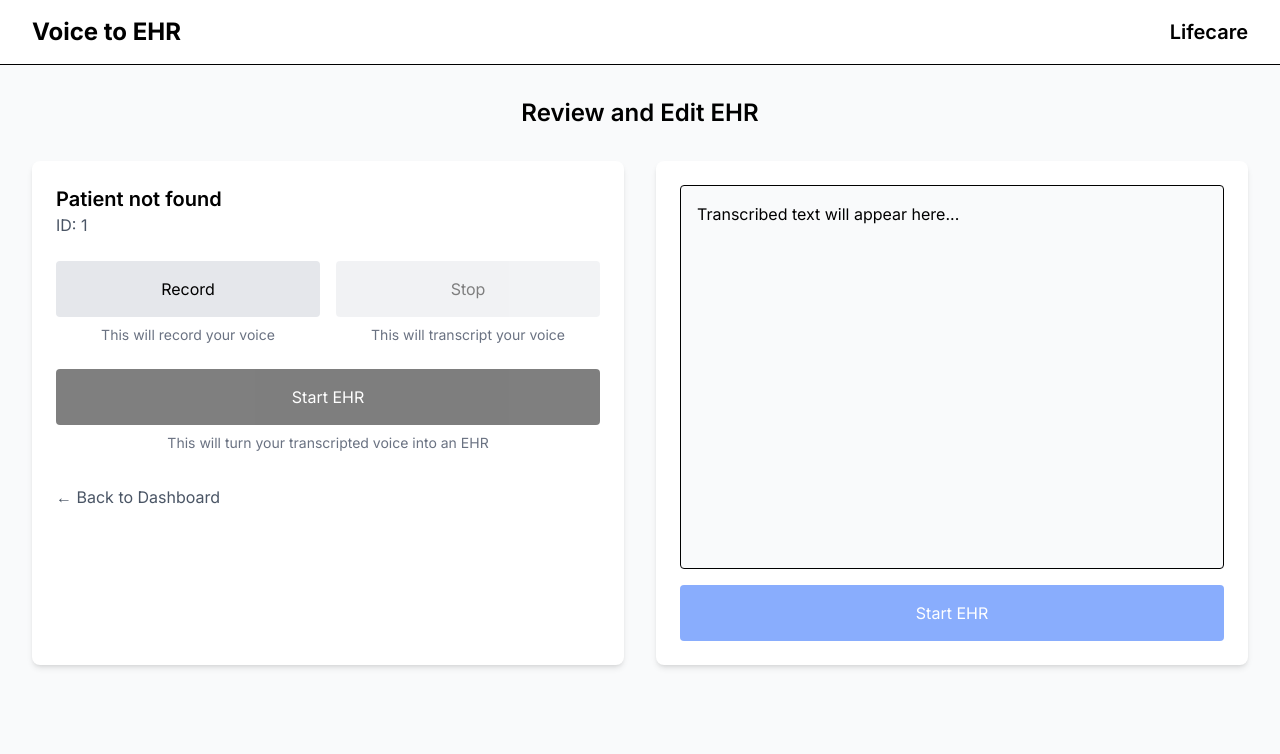
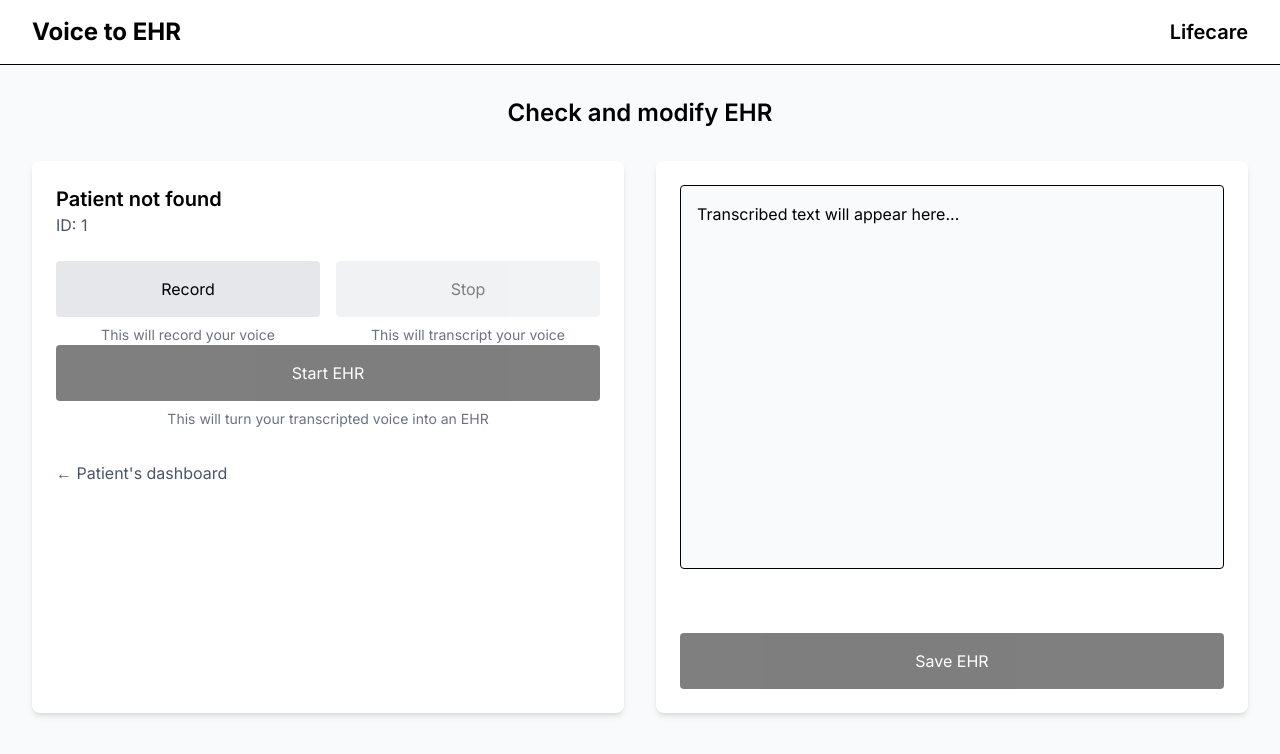
Before and after one commit to ofiscarlett/voice-to-ehr-teamwork, a Next.js app in the folder frontend/: page /patient/1 in a window 1280 px wide. Shown: the top 754 px of the page. Built offline with nearby package versions, Linux system fonts and the light colour scheme.

Commit message:
doctor can modify the final result and ai will prompt warning if doctor did not give diagnosis

```diff
--- a/frontend/app/patient/[id]/page.tsx
+++ b/frontend/app/patient/[id]/page.tsx
@@ -5,6 +5,7 @@ import { useRouter, useParams } from 'next/navigation';
 import VoiceRecorder from '@/components/ehr/VoiceRecorder';
 import PatientHeader from '@/components/patient/PatientHeader';
 import BackButton from '@/components/common/BackButton';
+import EHRActions from '@/components/ehr/EHRActions';//add EHRActions
 
 export default function PatientPage() {
   const router = useRouter();
@@ -16,7 +17,7 @@ export default function PatientPage() {
   const [showAnalysisModal, setShowAnalysisModal] = useState(false);
   const [showSaveModal, setShowSaveModal] = useState(false);
   const [saveMessage, setSaveMessage] = useState("");
-  const [showModal, setShowModal] = useState(false);
+  //const [showModal, setShowModal] = useState(false);
   const [error, setError] = useState('');
 
 
@@ -112,19 +113,25 @@ export default function PatientPage() {
       <main className="p-8">
         <div className="max-w-7xl mx-auto">
           <div className="text-center mb-8">
-            <h1 className="text-2xl font-semibold">Review and Edit EHR</h1>
-          </div>
-
+          <h1 className="text-2xl font-semibold">Check and modify EHR</h1>          </div>
           <div className="grid grid-cols-2 gap-8">
-            {/* Left Panel */}
+            {/* Left Container */}
             <div className="bg-white rounded-lg shadow-md p-6">
               <PatientHeader patientId={patientId} />
               <VoiceRecorder
                 patientId={patientId}
                 onTranscriptionComplete={handleTranscriptionComplete}
               />
+              <button
+                    onClick={handleStartEHR}
+                    disabled={!transcribedText || isProcessing}
+                     className="w-full p-4 bg-black text-white rounded hover:bg-gray-800 disabled:opacity-50 disabled:cursor-not-allowed"
+                  >
+                    {isProcessing ? 'Processing...' : 'Start EHR'}
+                  </button>
+                  <p className="text-sm text-gray-500 text-center mt-2">This will turn your transcripted voice into an EHR</p>
               <div className="mt-8">
-                <BackButton href="/dashboard" label="Back to Dashboard" />
+                <BackButton href="/dashboard" label="Patient's dashboard" />
               </div>
             </div>
 
@@ -135,10 +142,39 @@ export default function PatientPage() {
                   <div className="h-96 bg-gray-50 p-4 rounded border overflow-y-auto">
                     {structuredEhr ? (
                       <div className="space-y-2 text-sm">
-                        <div><strong>Symptoms:</strong> {structuredEhr.report?.symptoms}</div>
+                        {/* try the doctor edit model  */}
+                        {/* old code save area
+                       <div><strong>Symptoms:</strong> {structuredEhr.report?.symptoms}</div>
                         <div><strong>Diagnosis:</strong> {structuredEhr.report?.diagnosis}</div>
                         <div><strong>Treatment:</strong> {structuredEhr.report?.treatment}</div>
                         <div><strong>OTHERS:</strong> {structuredEhr.report?.OTHERS}</div>
+
+                          */}
+                       <div><strong>EHR note</strong></div>
+                       <textarea
+                       className='w-full min-h-[10rem] max-h-[20rem] p-2 border rounded resize-y font-mono'
+                        value={
+                          `Symptoms: ${structuredEhr.report?.symptoms || ''}\n` +
+                          `Diagnosis: ${structuredEhr.report?.diagnosis || ''}\n` +
+                          `Treatment: ${structuredEhr.report?.treatment || ''}\n` +
+                          `Other: ${structuredEhr.report?.OTHERS || ''}`
+                        }
+                        onChange={(e) => {
+                          // Split the textarea value into lines
+                          const lines = e.target.value.split('\n');
+                          setStructuredEhr((prev: any) => ({
+                            ...prev,
+                            report: {
+                              ...prev.report,
+                              symptoms: lines[0].replace('Symptoms: ', ''),
+                              diagnosis: lines[1].replace('Diagnosis: ', ''),
+                              treatment: lines[2].replace('Treatment: ', ''),
+                              OTHERS: lines[3].replace('Other: ', ''),
+                            }
+                          }));
+                        }}
+                        />
+
 {/* Add warming and  */}
                         {structuredEhr.report.aiDiagnosis && (
                           <div>
@@ -170,26 +206,12 @@ export default function PatientPage() {
                     )}
                   </div>
                 </div>
+                <div className="mt-8">
+                  <EHRActions onSave={handleSaveEHR} disabled={!structuredEhr} />
+                </div>
+                  {/*              {error && <p className="text-red-500 text-sm mt-2">{error}</p>}*/}
 
-                {error && <p className="text-red-500 text-sm mt-2">{error}</p>}
 
-                <div className="mt-4">
-                {structuredEhr ? (
-                  <button
-                    onClick={handleSaveEHR}
-                    className="w-full p-4 bg-green-600 text-white rounded hover:bg-green-700"
-                  >
-                    Save EHR
-                  </button> ) : (
-                  <button
-                    onClick={handleStartEHR}
-                    disabled={!transcribedText || isProcessing}
-                    className="w-full p-4 bg-blue-600 text-white rounded hover:bg-blue-700 disabled:opacity-50"
-                  >
-                    {isProcessing ? 'Processing...' : 'Start EHR'}
-                  </button>
-                )}
-                </div>
               </div>
             </div>
           </div>
--- a/frontend/components/ehr/EHRActions.tsx
+++ b/frontend/components/ehr/EHRActions.tsx
@@ -25,7 +25,9 @@ export default function EHRActions({ onSave, disabled = false }: EHRActionsProps
         <button
           onClick={handleSave}
           disabled={disabled}
-          className="bg-black text-white px-6 py-3 rounded hover:bg-gray-800 disabled:opacity-50 disabled:cursor-not-allowed"
+          //className="bg-black text-white px-6 py-3 rounded hover:bg-gray-800 disabled:opacity-50 disabled:cursor-not-allowed"
+          className="w-full p-4 bg-black text-white rounded hover:bg-gray-800 disabled:opacity-50 disabled:cursor-not-allowed"
+
         >
           Save EHR
         </button>
--- a/frontend/components/ehr/VoiceRecorder.tsx
+++ b/frontend/components/ehr/VoiceRecorder.tsx
@@ -7,9 +7,11 @@ import { text } from 'stream/consumers';
 interface VoiceRecorderProps {
   patientId: string;
   onTranscriptionComplete?: (text: string) => void;
+  //add start ehr
+  onStartEHR?: () => void;
 }
 
-export default function VoiceRecorder({ patientId, onTranscriptionComplete }: VoiceRecorderProps) {
+export default function VoiceRecorder({ patientId, onTranscriptionComplete, onStartEHR }: VoiceRecorderProps) {
   const { doctor } = useAuth();
   const [isRecording, setIsRecording] = useState(false);
   const [isPaused, setIsPaused] = useState(false);
@@ -37,15 +39,7 @@ export default function VoiceRecorder({ patientId, onTranscriptionComplete }: Vo
   const startRecording = async () => {
     try {
       const stream = await navigator.mediaDevices.getUserMedia({ audio: true });
-      //old code
       mediaRecorder.current = new MediaRecorder(stream);
-      //new code
-      /*
-      mediaRecorder.current = new MediaRecorder(stream, {
-        mimeType: 'audio/webm'
-      });
-      */
-      //end of new code
       audioChunks.current = [];
 
       mediaRecorder.current.ondataavailable = (event) => {
@@ -203,10 +197,12 @@ export default function VoiceRecorder({ patientId, onTranscriptionComplete }: Vo
           {error}
         </div>
       )}
-
+ {/**Cancel the Start EHR btn and move to Page.tsx */}
+ {/*
       <div className="w-full">
         <button
-          onClick={handleStartEHR}
+          //onClick={handleStartEHR}
+          onClick={onStartEHR}
           disabled={!transcribedText}
           className="w-full p-4 bg-black text-white rounded hover:bg-gray-800 disabled:opacity-50 disabled:cursor-not-allowed"
         >
@@ -214,6 +210,7 @@ export default function VoiceRecorder({ patientId, onTranscriptionComplete }: Vo
         </button>
         <p className="text-sm text-gray-500 text-center mt-2">This will turn your transcripted voice into an EHR</p>
       </div>
+      */}
     </div>
   );
 }
```
Also changed, not shown: frontend/pages/api/save-ehr-api.ts (renamed from frontend/pages/api/save-rhr-api.ts), 1 other file (tests, documents, lock files or other folders).
